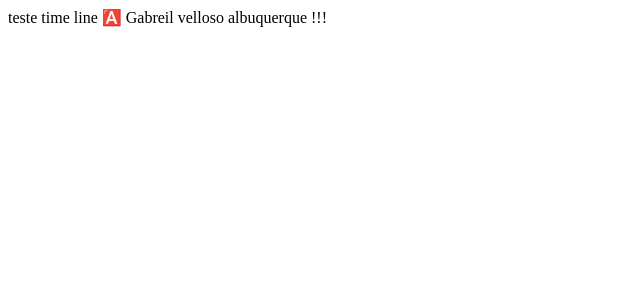
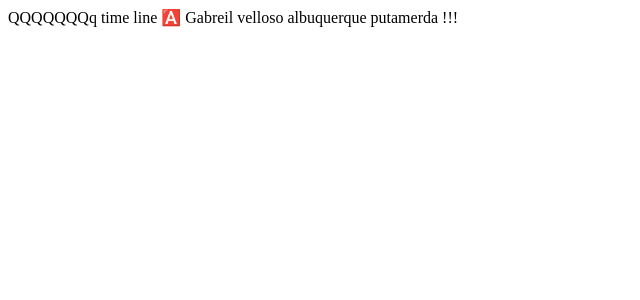
Before and after one commit to jootoobe/hk-client-time-line, an Angular app: page /time-line in a window 1280 px wide. Shown: the top 300 px of the page, without its empty margins (0-640 px from the left). Built offline with nearby package versions, Linux system fonts and the light colour scheme; what @angular/elements would draw is missing.

Commit message:
Alteração

```diff
--- a/package.json
+++ b/package.json
@@ -23,7 +23,6 @@
     "@angular/platform-browser": "^17.2.0",
     "@angular/platform-browser-dynamic": "^17.2.0",
     "@angular/router": "^17.2.0",
-    "concat": "^1.0.3",
     "rxjs": "~7.8.0",
     "tslib": "^2.3.0",
     "zone.js": "~0.14.3"
--- a/src/app/app-time-line.routing.ts
+++ b/src/app/app-time-line.routing.ts
@@ -1,17 +1,13 @@
 import { NgModule } from '@angular/core';
 import { RouterModule, Routes } from '@angular/router';
 import { AppTimeLineComponent } from './app-time-line.component';
+import { TimeLineComponent } from './pages/containers/time-line/time-line.component';
 
 
 const routes: Routes = [
-  //pathMatch: 'full' >> usado como estratégia para nunca chamar a rota vazia dedicada ao projeto Spider-Share SEMPRE -- verificar necessidade do projeto
-  // E este micro-serviço tiver que voltar para o projeto principal comente a linha abaixo, se não tiver botão para o projeto principal descomente a linha abaixo.
-  // { path: '', redirectTo: 'time-line', pathMatch: 'full'},
-  { path: '', component: AppTimeLineComponent}, // Todo Micro-serviço deve ter o componente principal livre
-  { path: 'time-line',
-  // canActivate: [AuthGuard],
-  loadChildren: () => import('./pages/containers/time-line/time-line.module').then(m => m.TimeLineModule) },
-  { path: '**', redirectTo: 'time-line' } // NAO ALTERAR PELO AMOR DE DEUS
+
+  { path: '', component: AppTimeLineComponent},
+
 ];
 
 @NgModule({
--- a/src/app/pages/containers/time-line/time-line.component.html
+++ b/src/app/pages/containers/time-line/time-line.component.html
@@ -1,3 +1,3 @@
 
 <!-- <canvas-time-line></canvas-time-line> -->
-teste time line 🅰️ Gabreil velloso albuquerque !!!
+QQQQQQQq time line 🅰️ Gabreil velloso albuquerque putamerda !!!
--- a/src/app/pages/containers/time-line/time-line.module.ts
+++ b/src/app/pages/containers/time-line/time-line.module.ts
@@ -2,6 +2,7 @@ import { NgModule } from '@angular/core';
 import { CommonModule } from '@angular/common';
 import { TimeLineRoutingModule } from './time-line.routing';
 import { TimeLineComponent } from './time-line.component';
+import { BrowserModule } from '@angular/platform-browser';
 
 @NgModule({
   declarations: [
@@ -9,11 +10,12 @@ import { TimeLineComponent } from './time-line.component';
 
   ],
   imports: [
-    CommonModule,
     TimeLineRoutingModule,
  ],
 
-  exports: []
+  exports: [
+    TimeLineComponent
+  ]
 
 })
 export class TimeLineModule { }
```
Also changed, not shown: src/app/app-time-line.module.ts (+8 -2 lines), src/app/pages/containers/time-line/time-line.routing.ts (+8 -1 lines).
